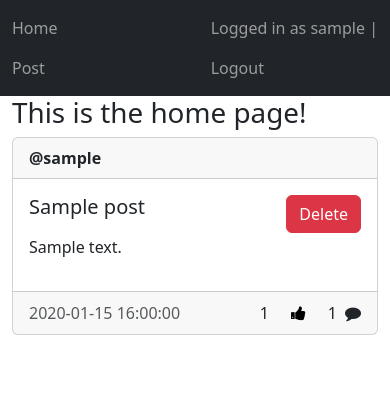
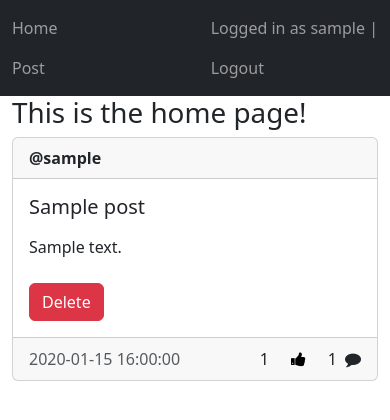
Before and after one commit to ZainicDey/DjangoBlog, a Django app: page / in a window 390 px wide. Shown: the top 420 px of the page. Run offline with Django 5.2, Linux system fonts and the light colour scheme; a user stored in the database is signed in; tables that the repository leaves empty hold one stand-in row (values such as "Sample post").

Commit message:
made responsive, and fixed the comment model

```diff
--- a/main/models.py
+++ b/main/models.py
@@ -24,6 +24,6 @@ class Comment(models.Model):
     content = models.TextField()
     created_at = models.TimeField(auto_now_add=True, null=True)
     updated_at = models.TimeField(auto_now=True, null=True)
-
+    is_edited = models.BooleanField(default=False)
     def __str__(self):
         return f'{self.author.username} - {self.content}'
--- a/main/templates/comments.html
+++ b/main/templates/comments.html
@@ -47,7 +47,7 @@
                 <div class="comment mb-2">
                     <p>
                         <strong>{{ comment.author.username }}:</strong> {{ comment.content }}
-                        {% if comment.created_at|date:"U" != comment.updated_at|date:"U" %}
+                        {% if comment.is_edited %}
                             <span class="text-muted edited-comment">edited</span>
                         {% endif %}
                         {% if request.user == comment.author %}
--- a/main/templates/home.html
+++ b/main/templates/home.html
@@ -20,12 +20,12 @@
         <div class="card-header">
             <strong>@{{ post.author.username }}</strong>
         </div>
-        <div class="card-body d-flex flex-row justify-content-between">
-            <div>
+        <div class="card-body d-flex flex-column flex-md-row justify-content-between">
+            <div class="flex-grow-1">
                 <h5 class="card-title">{{ post.title }}</h5>
                 <p>{{ post.description|linebreaks }}</p>
             </div>
-            <div>
+            <div class="mt-2 mt-md-0">
                 {% if user == post.author %}
                     <form method="POST">
                         {% csrf_token %}
@@ -35,15 +35,12 @@
             </div>
         </div>
 
-        <div class="card-footer d-flex justify-content-between align-items-center">
+        <div class="card-footer d-flex justify-content-between align-items-center flex-wrap">
             <span class="text-muted">{{ post.created_at|date:"Y-m-d H:i:s" }}</span>
-
-            <div class="d-flex justify-content-space-between">
+            <div class="d-flex align-items-center">
                 <!-- Like Section -->
                 <div class="d-flex align-items-center mx-3">
                     <span id="like-count-{{ post.id }}" class="me-3">{{ post.likes_count }}</span>
-
-                <!-- Like Button Form -->
                     <form method="POST" action="{% url 'like_post' post.id %}">
                         {% csrf_token %}
                         <button type="submit" style="border: none; background: none; cursor: pointer;">
--- a/main/views.py
+++ b/main/views.py
@@ -85,7 +85,6 @@ def comment_post(request, post_id):
             comment = form.save(commit=False)
             comment.author = request.user
             comment.post = post
-            comment.updated_at = comment.created_at
             comment.save()
             return redirect('comment_post', post_id=post.id)
     else:
@@ -106,23 +105,35 @@ def comment_delete(request, comment_id):
 
     return redirect('comment_post', post_id=comment.post.id)
 
+from django.utils import timezone
+from django.http import HttpResponseNotFound
+from django.shortcuts import redirect, render
+from django.contrib.auth.decorators import login_required
+
 @login_required(login_url='/login')
 def edit_comment(request, comment_id):
     comment = models.Comment.objects.filter(id=comment_id).first()
-    current_content = comment.content
-    print(comment.content)
+
     if not comment:
         return HttpResponseNotFound('Comment not found')
+
+    current_content = comment.content.strip()
 
     if request.method == "POST":
         form = CommentForm(request.POST, instance=comment)
         if form.is_valid():
             new_content = form.cleaned_data.get('content').strip()
+
+            # Check if there are changes
             if new_content != current_content:
-                form.save()
+                comment.content = new_content
+                comment.updated_at = timezone.now()
+                comment.is_edited = True
+                comment.save()
                 print("Comment updated successfully.")
             else:
                 print("No changes detected. Comment not updated.")
+
             return redirect('comment_post', comment.post.id)
     else:
         form = CommentForm(instance=comment)
```
Also changed, not shown: main/migrations/0004_comment_is_edited.py (added). Lines whose indentation alone changed are shown as unchanged.
